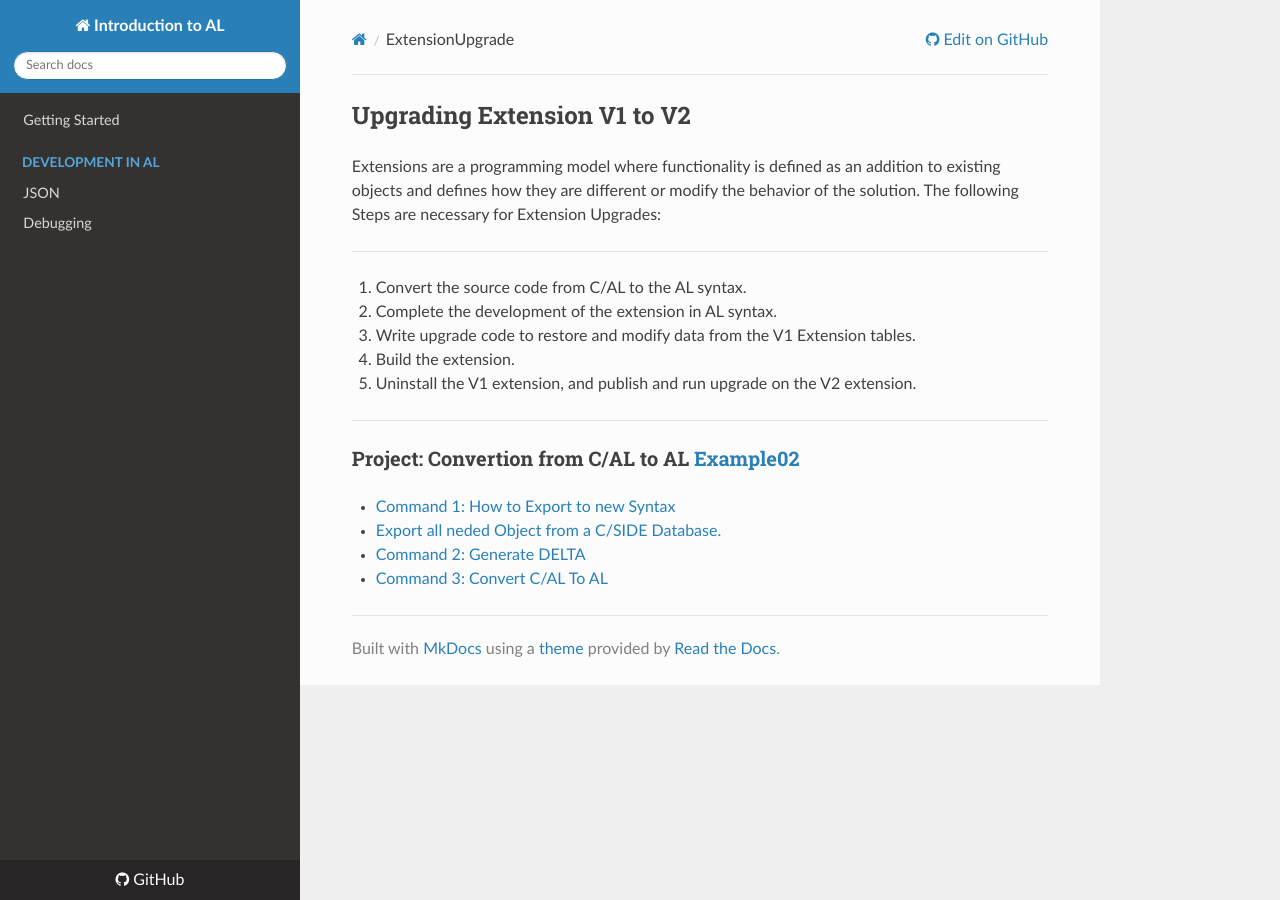
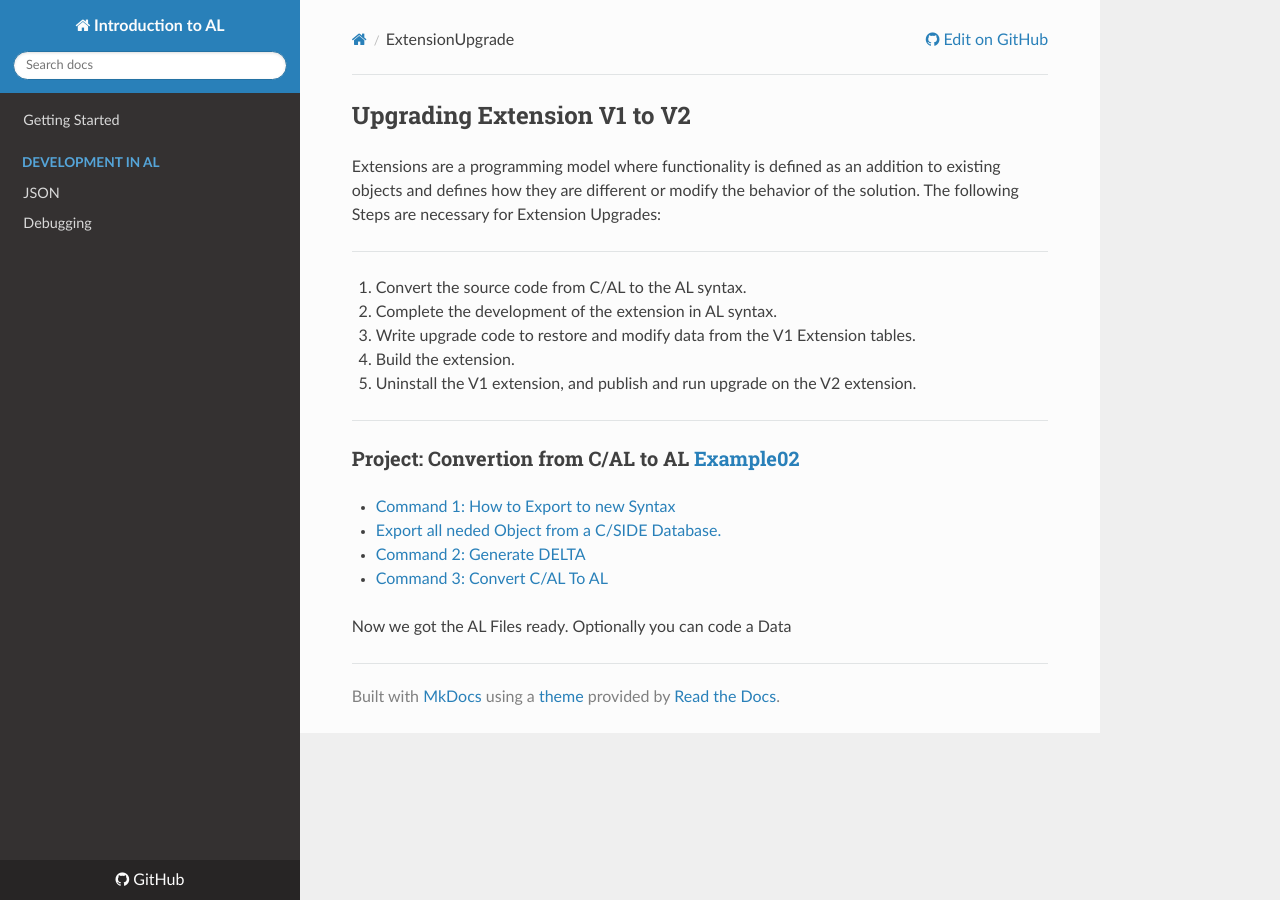
Before and after one commit to EDGZTNSR/IntroductionToAL, an MkDocs documentation site: the page built from docs/ExtensionUpgrade.md, in a window 1280 px wide. Built offline with MkDocs 1.6.1, drawn with Linux system fonts in a browser that asks for light colours; nearby versions of some CDN libraries.

Commit message:
Update ExtensionUpgrade.md

```diff
--- a/docs/ExtensionUpgrade.md
+++ b/docs/ExtensionUpgrade.md
@@ -18,3 +18,5 @@ The following Steps are necessary for Extension Upgrades:
 * [Export all neded Object from a C/SIDE Database.](https://github.com/EDGZTNSR/IntroductionToAL/blob/master/docs/src/Export.png?raw=true])
 * [Command 2: Generate DELTA](https://github.com/EDGZTNSR/IntroductionToAL/blob/master/Examples/Example02/PowershellCommands.md)
 * [Command 3: Convert C/AL To AL](https://github.com/EDGZTNSR/IntroductionToAL/blob/master/Examples/Example02/PowershellCommands.md)
+
+Now we got the AL Files ready. Optionally you can code a Data
```
